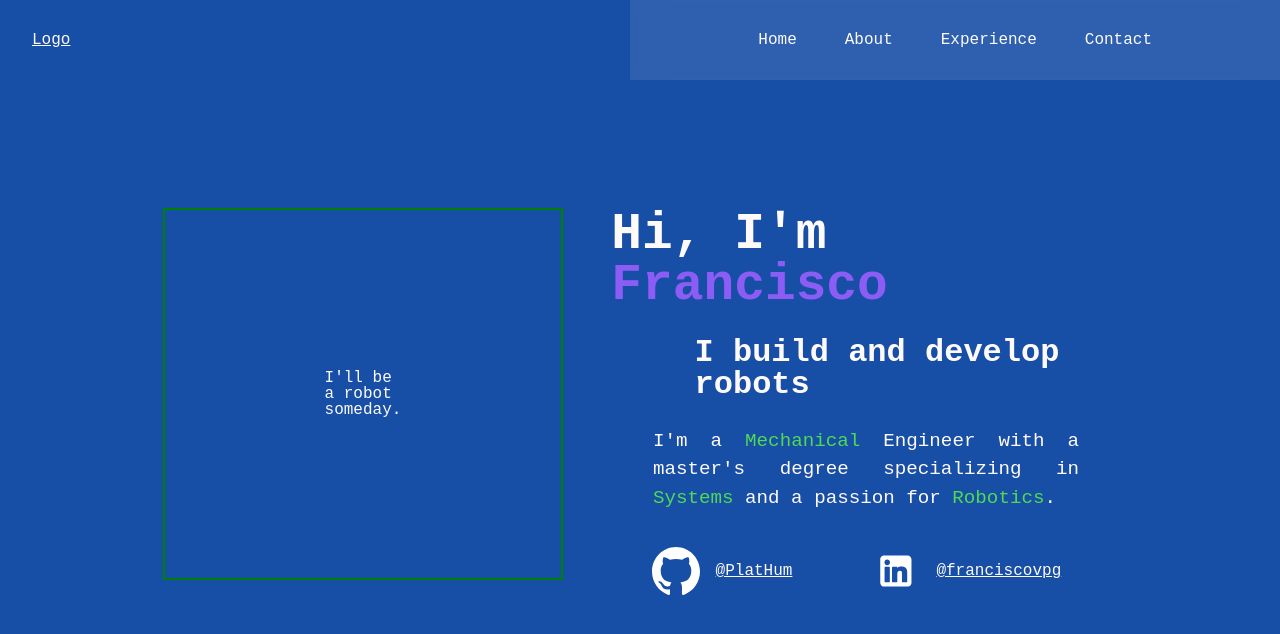
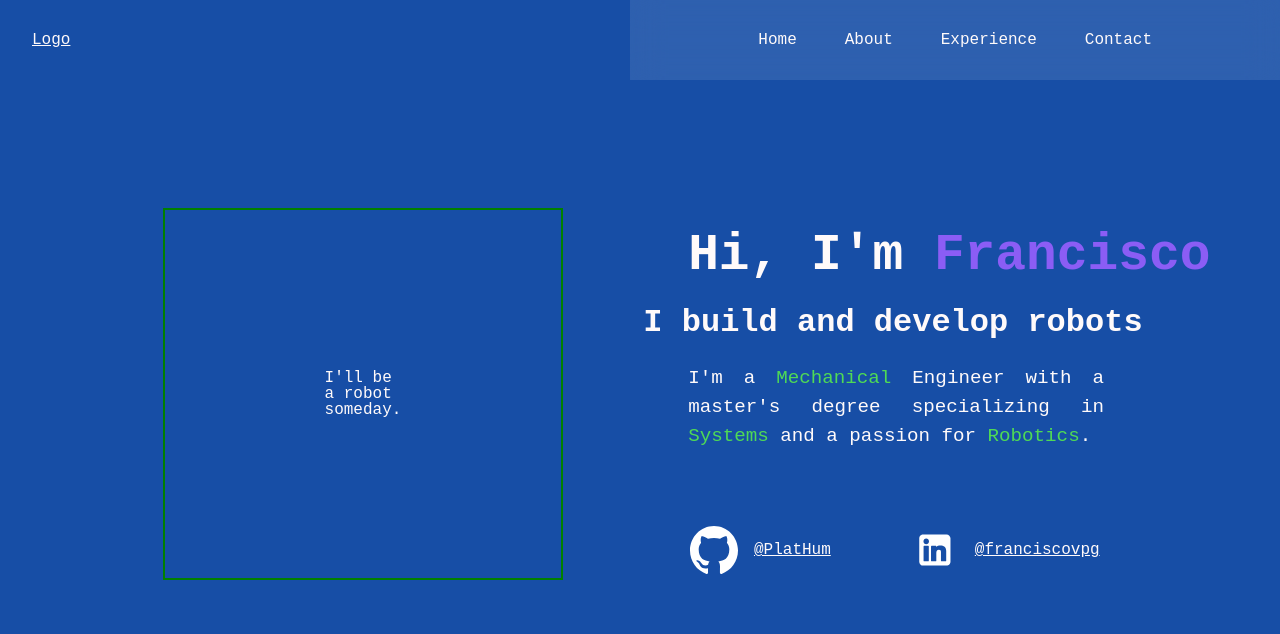
Before and after one commit to PlatHum/resume-website, a Jekyll site: the page built from index.html, in a window 1280 px wide. Shown: the top 634 px of the page. Built offline with Jekyll 4.4.1, drawn with Linux system fonts in a browser that asks for light colours.

Commit message:
Add more responsive padding for Home section

```diff
--- a/css/main.css
+++ b/css/main.css
@@ -196,21 +196,23 @@ nav ul>li:hover{
 }
 
 .home-text-greeting{
+
   font-weight: 800;
-  font-size: max(4vw, 2em, 2rem);
+  font-size: max(4vmax, 2em, 2rem);
   margin-bottom: 0.5em;
+  padding-left: 12vw;
 }
 
 .home-text-motto{
   font-size: max(2.5vw, 1.25em, 1.25rem);
-  padding-left: 6.5vw;
+  padding-left: 15vw;
   margin-bottom: 0.8em;
 }
 
 .home-bottom-text{
   font-weight: 500;
-  padding-left: 3.25vw;
-  padding-right: 3vw;
+  padding-left: 25vw;
+  padding-right: 22vw;
   font-size: max(1.5vw, 1em, 1rem);;
   text-align: justify;
   line-height: 1.5;
@@ -230,12 +232,28 @@ nav ul>li:hover{
   }
   .home-text{
     grid-column-start: 3;
-    grid-column-end: 5;
+    grid-column-end: 6;
   }
+
   .home-socials{
     grid-column: 3 /5;
     grid-row-start: 2;
     padding: 0rem;
+    padding-left: 6vw;
+  }
+
+  .home-bottom-text{
+    padding-left: 6vw;
+    padding-right: 13.75vw;
+  }
+
+  .home-text-motto{
+    padding-left: 2.5vw;
+  }
+
+  .home-text-greeting{
+    padding-right: 0;
+    padding-left: 6vw;
   }
 }
 
```
